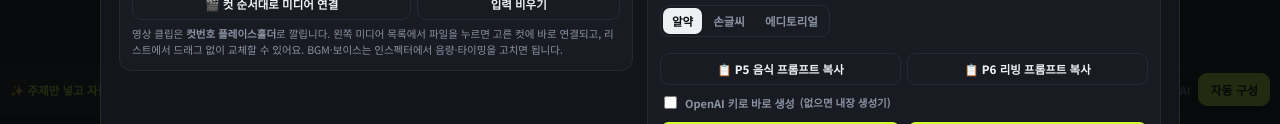
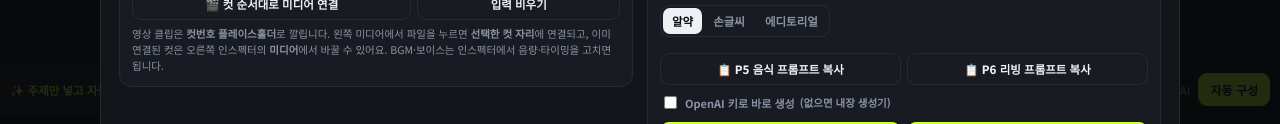
Before and after one commit to qudcks971103-bit/reels-studio, a plain HTML site: page pc.html in a window 1280 px wide. Both pictures are taken after a click on the button "📥 JSON · AI". Shown: the part 424-548 px from the top of the page. Drawn offline with Linux system fonts and the light colour scheme; a web font is replaced by a local one.

Commit message:
PC 에디터 JSON 패널 안내 문구 정정 (컷 자리 연결·인스펙터에서 교체)

```diff
--- a/pc.html
+++ b/pc.html
@@ -424,7 +424,7 @@ input[type="range"]::-webkit-slider-thumb { -webkit-appearance: none; width: 15p
           <button class="btn" id="btnJsonAutoLink">🎬 컷 순서대로 미디어 연결</button>
           <button class="btn ghost" id="btnJsonClear">입력 비우기</button>
         </div>
-        <p class="hint">영상 클립은 <b>컷번호 플레이스홀더</b>로 깔립니다. 왼쪽 미디어 목록에서 파일을 누르면 고른 컷에 바로 연결되고, 리스트에서 드래그 없이 교체할 수 있어요. BGM·보이스는 인스펙터에서 음량·타이밍을 고치면 됩니다.</p>
+        <p class="hint">영상 클립은 <b>컷번호 플레이스홀더</b>로 깔립니다. 왼쪽 미디어에서 파일을 누르면 <b>선택한 컷 자리</b>에 연결되고, 이미 연결된 컷은 오른쪽 인스펙터의 <b>미디어</b>에서 바꿀 수 있어요. BGM·보이스는 인스펙터에서 음량·타이밍을 고치면 됩니다.</p>
         <div class="jmeta" id="jsonMeta"></div>
       </section>
       <section class="jsec">
```
